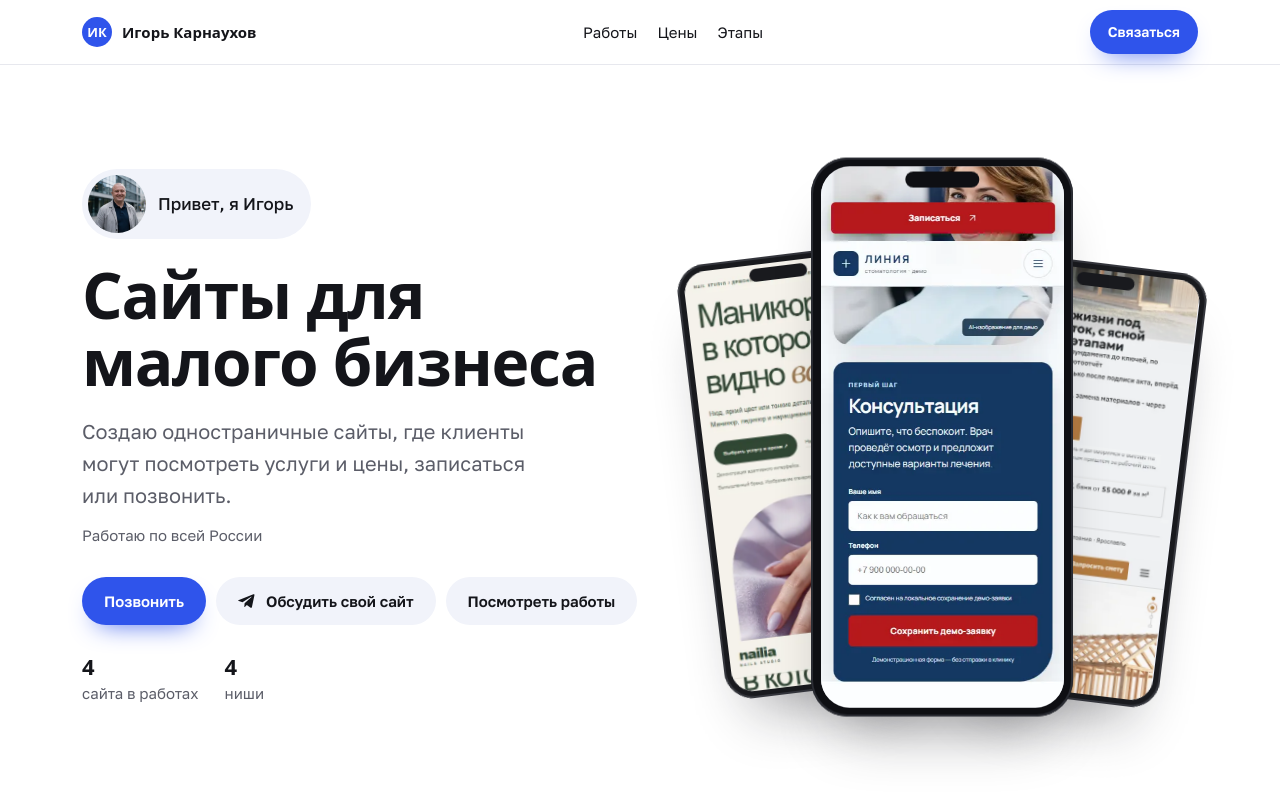
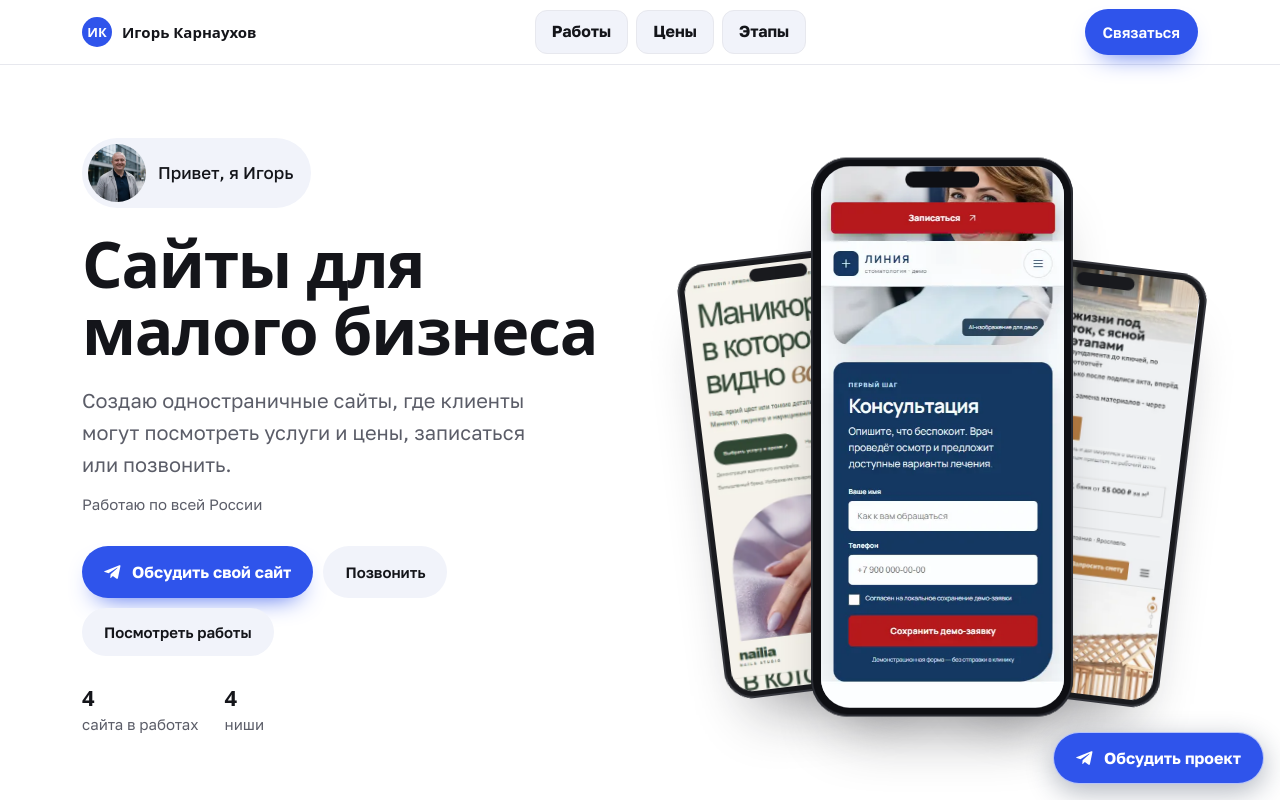
Before and after one commit to vash-site-demo/vitrina, a plain HTML site: page index.html in a window 1280 px wide. Shown: the top 800 px of the page. Drawn offline with Linux system fonts and the light colour scheme; a web font is replaced by a local one.

Commit message:
Выделить Telegram-кнопки и навигацию витрины

```diff
--- a/index.html
+++ b/index.html
@@ -153,15 +153,21 @@ footer{padding:26px 0 40px;color:var(--ink-3);font-size:14px;display:flex;flex-w
 body{overflow-x:clip}
 .top{background:var(--paper);border-bottom-color:var(--line)}
 .top .wrap{gap:10px}
-.top .btn{min-height:44px}
-.nav-links{display:flex;gap:20px}
-.nav-links a,.mobile-nav a{text-decoration:none;font-size:15px}
-.nav-links a:hover,.mobile-nav a:hover{text-decoration:underline}
+.top .btn{min-height:46px;font-size:15px}
+.nav-links{display:flex;gap:8px}
+.nav-links a,.mobile-nav a,.mobile-nav summary{display:flex;align-items:center;justify-content:center;min-height:44px;padding:0 16px;border:1px solid var(--line);border-radius:12px;background:var(--soft);color:var(--ink);text-decoration:none;font-size:16px;font-weight:700}
+.nav-links a:hover,.mobile-nav a:hover,.mobile-nav summary:hover{border-color:var(--accent);color:var(--accent)}
 .mobile-nav{display:none;position:relative}
-.mobile-nav summary{list-style:none;min-height:44px;display:grid;place-items:center;cursor:pointer;font-weight:600;font-size:14px;padding:0 8px}
+.mobile-nav summary{list-style:none;cursor:pointer;padding:0 12px}
 .mobile-nav summary::-webkit-details-marker{display:none}
-.mobile-nav nav{position:absolute;right:0;top:100%;display:grid;min-width:150px;padding:8px;background:var(--paper);border:1px solid var(--line);border-radius:12px;box-shadow:0 12px 30px #14151a16}
-.mobile-nav a{display:block;padding:10px}
+.mobile-nav nav{position:absolute;right:0;top:calc(100% + 8px);display:grid;gap:6px;min-width:160px;padding:8px;background:var(--paper);border:1px solid var(--line);border-radius:14px;box-shadow:0 12px 30px #14151a26}
+.mobile-nav a{justify-content:flex-start}
+.cta .btn{min-height:48px}
+.cta .btn-bot,.project-float{min-height:52px;font-size:16px;font-weight:700}
+.final .btn-ghost{border:1px solid rgba(255,255,255,.28)}
+.final a:focus-visible{outline-color:#fff}
+.project-float{position:fixed;inset:auto max(16px,env(safe-area-inset-right)) max(16px,env(safe-area-inset-bottom)) auto;z-index:9;justify-content:center;border:1px solid rgba(255,255,255,.65);box-shadow:0 8px 28px #17274255}
+.has-project-float footer{padding-bottom:calc(94px + env(safe-area-inset-bottom))}
 section[id]{scroll-margin-top:80px}
 .hello img{width:58px;height:58px}
 .region{color:var(--ink-2);font-size:15px;margin:12px 0 0}
@@ -176,6 +182,7 @@ section[id]{scroll-margin-top:80px}
   .brand{font-size:11px;gap:6px}
   .brand i{flex:none;width:25px;height:25px;font-size:10px}
   .top .btn{padding:8px 11px}
+  .project-float{padding:14px 18px}
   .hero{gap:22px;padding-top:32px}
   .fan{height:360px}
   .fan .phone:nth-child(1){--pw:154px}
@@ -288,7 +295,8 @@ section[id]{scroll-margin-top:80px}
   if (M.whatsapp) links.push({ k: 'whatsapp', label: 'WhatsApp', href: `https://wa.me/${String(M.whatsapp).replace(/\D/g, '')}?text=${enc}` });
   if (M.max) links.push({ k: 'max', label: 'MAX', href: M.max, copy: true });
   // бот-продавец: работы, цены и бриф круглые сутки (скилл «Бот-продавец»)
-  if (M.bot) links.push({ k: 'telegram', label: 'Обсудить свой сайт', href: M.bot.startsWith('http') ? M.bot : `https://t.me/${M.bot.replace(/^@/, '')}` });
+  const botUrl = M.bot && (M.bot.startsWith('http') ? M.bot : 'https://t.me/' + M.bot.replace(/^@/, ''));
+  if (botUrl) links.unshift({ k: 'telegram', label: 'Обсудить свой сайт', href: botUrl, bot: true });
   $('contactHint').textContent = canMessage
     ? 'Выберите мессенджер, чтобы отправить готовое сообщение.'
     : M.bot
@@ -303,9 +311,19 @@ section[id]{scroll-margin-top:80px}
     contact.append(number);
     contact.hidden = false;
   }
-  const ctaHtml = links.map((l, i) => `<a class="btn ${i === 0 ? 'btn-main' : 'btn-ghost'}" href="${esc(l.href)}" ${l.local ? '' : 'target="_blank" rel="noopener"'} ${l.copy ? 'data-copy' : ''}>${ico[l.k] || ''}${l.label}</a>`).join('') || '<span>Добавьте мессенджер: «добавь в витрину Telegram …»</span>';
+  const ctaHtml = links.map((l, i) => `<a class="btn ${i === 0 ? 'btn-main' : 'btn-ghost'}${l.bot ? ' btn-bot' : ''}" href="${esc(l.href)}" ${l.local ? '' : 'target="_blank" rel="noopener"'} ${l.copy ? 'data-copy' : ''}>${ico[l.k] || ''}${l.label}</a>`).join('') || '<span>Добавьте мессенджер: «добавь в витрину Telegram …»</span>';
   document.querySelectorAll('[data-cta]').forEach((el) => { el.innerHTML = ctaHtml; });
   document.querySelector('.hero [data-cta]').insertAdjacentHTML('beforeend', '<a class="btn btn-ghost" href="#works">Посмотреть работы</a>');
+  if (botUrl) {
+    const projectLink = document.createElement('a');
+    projectLink.className = 'btn btn-main project-float';
+    projectLink.href = botUrl;
+    projectLink.target = '_blank';
+    projectLink.rel = 'noopener';
+    projectLink.innerHTML = ico.telegram + '<span>Обсудить проект</span>';
+    document.body.classList.add('has-project-float');
+    document.body.append(projectLink);
+  }
   const toast = (t) => { const el = $('toast'); el.textContent = t; el.classList.add('show'); setTimeout(() => el.classList.remove('show'), 3200); };
   document.addEventListener('click', (e) => {
     const a = e.target.closest('[data-copy]'); if (!a) return;
```
